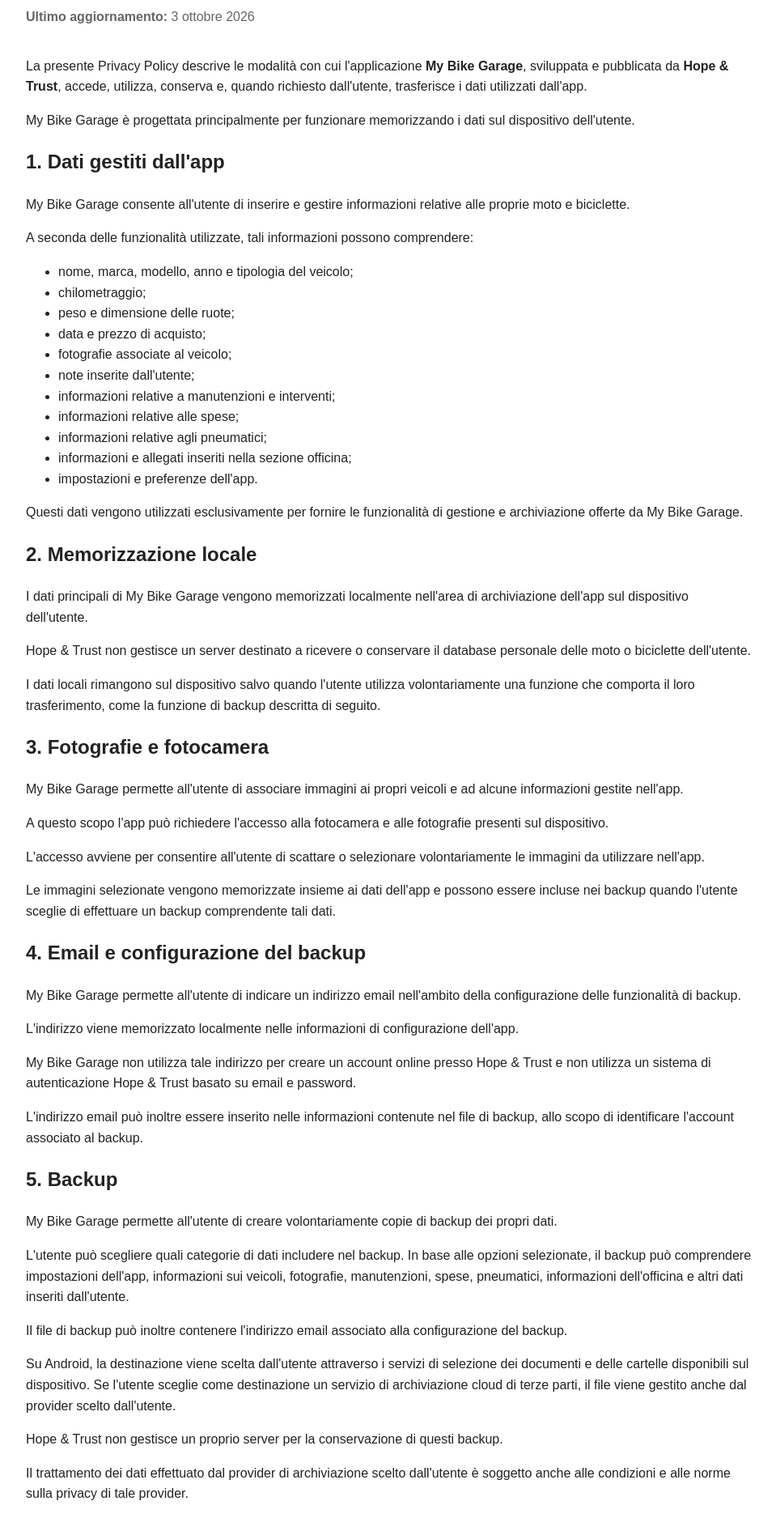
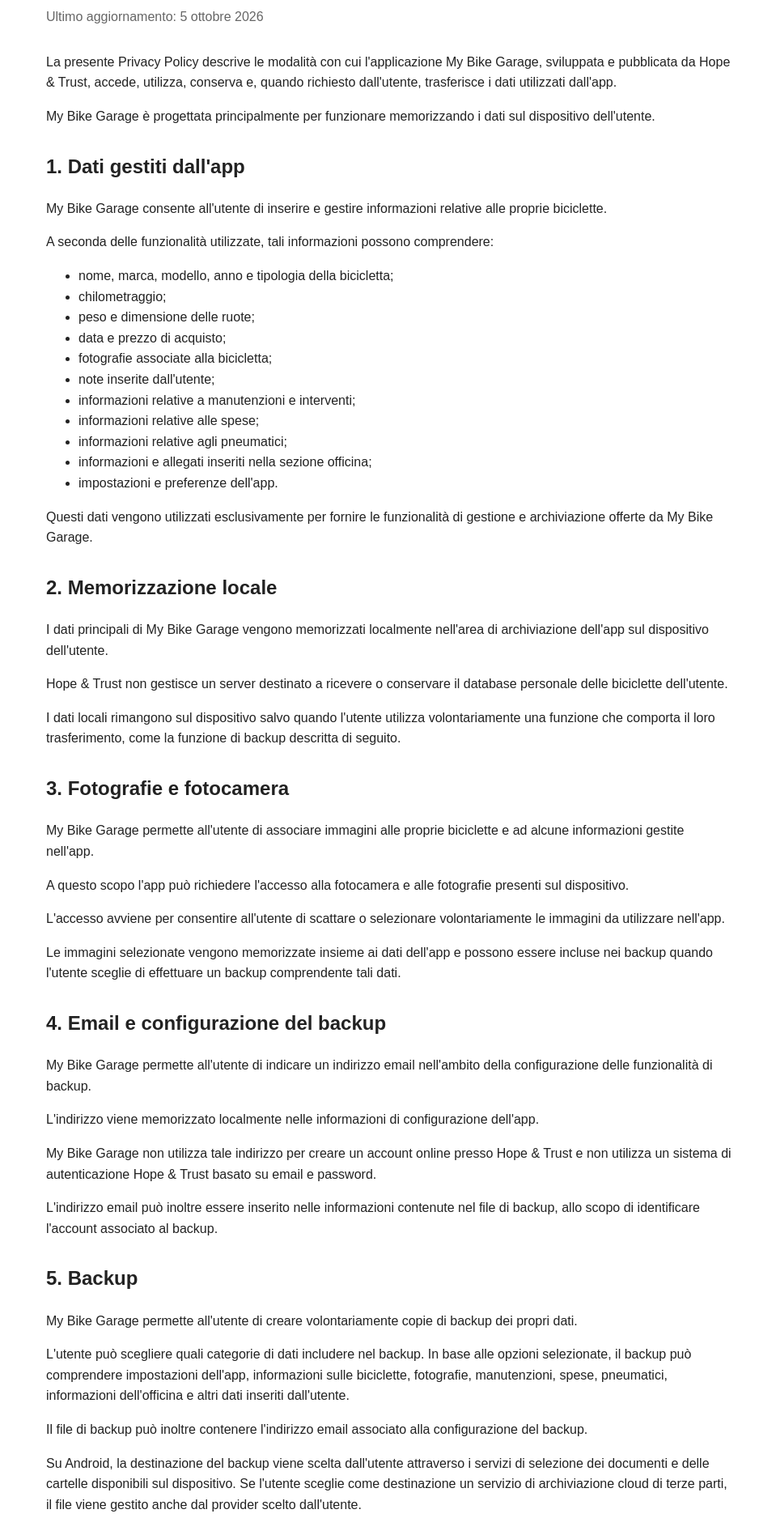
Before and after one commit to RRaymon150/my-bike-garage-privacy, a plain HTML site: page index.html in a window 1280 px wide. Shown: the part 99-1974 px from the top of the page at 81% size, without its empty margins (158-1117 px from the left). Drawn offline with Linux system fonts and the light colour scheme.

Commit message:
Update privacy policy
Updated the privacy policy to reflect changes in wording and structure, including updates to the app's references and details about data management.

```diff
--- a/index.html
+++ b/index.html
@@ -7,41 +7,35 @@
   <style>
     body {
       font-family: Arial, sans-serif;
-      max-width: 900px;
+      max-width: 850px;
       margin: 40px auto;
       padding: 0 20px;
       line-height: 1.6;
       color: #222;
     }
-    h1, h2 {
-      color: #222;
-    }
     h1 {
       margin-bottom: 5px;
     }
+    h2 {
+      margin-top: 30px;
+    }
     .updated {
       color: #666;
-      margin-bottom: 35px;
-    }
-    footer {
-      margin-top: 50px;
-      padding-top: 20px;
-      border-top: 1px solid #ddd;
-      color: #666;
+      margin-bottom: 30px;
     }
   </style>
 </head>
 
 <body>
 
-<h1>Privacy Policy – My Bike Garage</h1>
-<p class="updated"><strong>Ultimo aggiornamento:</strong> 3 ottobre 2026</p>
+<h1>Privacy Policy - My Bike Garage</h1>
+<p class="updated">Ultimo aggiornamento: 5 ottobre 2026</p>
 
 <p>
 La presente Privacy Policy descrive le modalità con cui l'applicazione
-<strong>My Bike Garage</strong>, sviluppata e pubblicata da
-<strong>Hope &amp; Trust</strong>, accede, utilizza, conserva e, quando
-richiesto dall'utente, trasferisce i dati utilizzati dall'app.
+My Bike Garage, sviluppata e pubblicata da Hope &amp; Trust, accede,
+utilizza, conserva e, quando richiesto dall'utente, trasferisce i dati
+utilizzati dall'app.
 </p>
 
 <p>
@@ -53,17 +47,17 @@
 
 <p>
 My Bike Garage consente all'utente di inserire e gestire informazioni
-relative alle proprie moto e biciclette.
+relative alle proprie biciclette.
 </p>
 
 <p>A seconda delle funzionalità utilizzate, tali informazioni possono comprendere:</p>
 
 <ul>
-  <li>nome, marca, modello, anno e tipologia del veicolo;</li>
+  <li>nome, marca, modello, anno e tipologia della bicicletta;</li>
   <li>chilometraggio;</li>
   <li>peso e dimensione delle ruote;</li>
   <li>data e prezzo di acquisto;</li>
-  <li>fotografie associate al veicolo;</li>
+  <li>fotografie associate alla bicicletta;</li>
   <li>note inserite dall'utente;</li>
   <li>informazioni relative a manutenzioni e interventi;</li>
   <li>informazioni relative alle spese;</li>
@@ -86,7 +80,7 @@
 
 <p>
 Hope &amp; Trust non gestisce un server destinato a ricevere o conservare
-il database personale delle moto o biciclette dell'utente.
+il database personale delle biciclette dell'utente.
 </p>
 
 <p>
@@ -98,8 +92,8 @@
 <h2>3. Fotografie e fotocamera</h2>
 
 <p>
-My Bike Garage permette all'utente di associare immagini ai propri
-veicoli e ad alcune informazioni gestite nell'app.
+My Bike Garage permette all'utente di associare immagini alle proprie
+biciclette e ad alcune informazioni gestite nell'app.
 </p>
 
 <p>
@@ -113,8 +107,8 @@
 </p>
 
 <p>
-Le immagini selezionate vengono memorizzate insieme ai dati dell'app
-e possono essere incluse nei backup quando l'utente sceglie di effettuare
+Le immagini selezionate vengono memorizzate insieme ai dati dell'app e
+possono essere incluse nei backup quando l'utente sceglie di effettuare
 un backup comprendente tali dati.
 </p>
 
@@ -144,32 +138,33 @@
 <h2>5. Backup</h2>
 
 <p>
-My Bike Garage permette all'utente di creare volontariamente copie
-di backup dei propri dati.
+My Bike Garage permette all'utente di creare volontariamente copie di
+backup dei propri dati.
 </p>
 
 <p>
 L'utente può scegliere quali categorie di dati includere nel backup.
 In base alle opzioni selezionate, il backup può comprendere impostazioni
-dell'app, informazioni sui veicoli, fotografie, manutenzioni, spese,
+dell'app, informazioni sulle biciclette, fotografie, manutenzioni, spese,
 pneumatici, informazioni dell'officina e altri dati inseriti dall'utente.
 </p>
 
 <p>
-Il file di backup può inoltre contenere l'indirizzo email associato
-alla configurazione del backup.
+Il file di backup può inoltre contenere l'indirizzo email associato alla
+configurazione del backup.
 </p>
 
 <p>
-Su Android, la destinazione viene scelta dall'utente attraverso i servizi
-di selezione dei documenti e delle cartelle disponibili sul dispositivo.
-Se l'utente sceglie come destinazione un servizio di archiviazione cloud
-di terze parti, il file viene gestito anche dal provider scelto dall'utente.
+Su Android, la destinazione del backup viene scelta dall'utente attraverso
+i servizi di selezione dei documenti e delle cartelle disponibili sul
+dispositivo. Se l'utente sceglie come destinazione un servizio di
+archiviazione cloud di terze parti, il file viene gestito anche dal
+provider scelto dall'utente.
 </p>
 
 <p>
-Hope &amp; Trust non gestisce un proprio server per la conservazione
-di questi backup.
+Hope &amp; Trust non gestisce un proprio server per la conservazione di
+questi backup.
 </p>
 
 <p>
@@ -181,28 +176,26 @@
 <h2>6. Connessione Internet e tassi di cambio</h2>
 
 <p>
-My Bike Garage utilizza una connessione Internet per ottenere tassi
-di cambio aggiornati utilizzati dalle funzionalità relative alle valute.
+My Bike Garage utilizza una connessione Internet per ottenere tassi di
+cambio aggiornati utilizzati dalle funzionalità relative alle valute.
 </p>
 
 <p>
-A tale scopo l'app effettua una richiesta al servizio
-<strong>Frankfurter</strong> (api.frankfurter.app) per ottenere i tassi
-di cambio EUR/USD e EUR/GBP.
+A tale scopo l'app effettua una richiesta al servizio Frankfurter
+(api.frankfurter.app) per ottenere i tassi di cambio EUR/USD e EUR/GBP.
 </p>
 
 <p>
 La richiesta effettuata dall'app per questa funzione non include email,
-fotografie, dati dei veicoli, manutenzioni, spese o altri contenuti
+fotografie, dati delle biciclette, manutenzioni, spese o altri contenuti
 inseriti dall'utente nell'app.
 </p>
 
 <p>
-Come avviene normalmente nelle comunicazioni Internet, il servizio
-remoto può ricevere informazioni tecniche necessarie alla comunicazione
-di rete, come l'indirizzo IP. L'eventuale trattamento effettuato dal
-fornitore del servizio è disciplinato dalle relative condizioni e norme
-sulla privacy.
+Come avviene normalmente nelle comunicazioni Internet, il servizio remoto
+può ricevere informazioni tecniche necessarie alla comunicazione di rete,
+come l'indirizzo IP. L'eventuale trattamento effettuato dal fornitore del
+servizio è disciplinato dalle relative condizioni e norme sulla privacy.
 </p>
 
 <h2>7. Pubblicità, profilazione e analytics</h2>
@@ -210,8 +203,8 @@
 <p>My Bike Garage non contiene pubblicità.</p>
 
 <p>
-Hope &amp; Trust non utilizza i dati inseriti in My Bike Garage
-per profilazione pubblicitaria.
+Hope &amp; Trust non utilizza i dati inseriti in My Bike Garage per
+profilazione pubblicitaria.
 </p>
 
 <p>
@@ -222,8 +215,8 @@
 <h2>8. Condivisione dei dati</h2>
 
 <p>
-Hope &amp; Trust non vende i dati personali inseriti dall'utente
-in My Bike Garage.
+Hope &amp; Trust non vende i dati personali inseriti dall'utente in
+My Bike Garage.
 </p>
 
 <p>
@@ -234,8 +227,8 @@
 </p>
 
 <p>
-L'app comunica inoltre con il servizio Frankfurter esclusivamente
-per ottenere i tassi di cambio, secondo quanto descritto nella presente
+L'app comunica inoltre con il servizio Frankfurter esclusivamente per
+ottenere i tassi di cambio, secondo quanto descritto nella presente
 Privacy Policy.
 </p>
 
@@ -274,19 +267,19 @@
 <h2>10. Sicurezza</h2>
 
 <p>
-My Bike Garage è progettata per limitare il trattamento dei dati
-alle funzionalità necessarie all'app.
+My Bike Garage è progettata per limitare il trattamento dei dati alle
+funzionalità necessarie all'app.
 </p>
 
 <p>
-I dati principali vengono conservati nell'area di archiviazione
-dell'app sul dispositivo. Le comunicazioni Internet previste dall'app
-utilizzano connessioni HTTPS.
+I dati principali vengono conservati nell'area di archiviazione dell'app
+sul dispositivo. Le comunicazioni Internet previste dall'app utilizzano
+connessioni HTTPS.
 </p>
 
 <p>
-Quando l'utente sceglie di conservare un backup tramite un servizio
-di terze parti, la sicurezza dell'archiviazione e dell'account utilizzato
+Quando l'utente sceglie di conservare un backup tramite un servizio di
+terze parti, la sicurezza dell'archiviazione e dell'account utilizzato
 dipende anche dalle misure adottate dal provider scelto dall'utente.
 </p>
 
@@ -318,18 +311,16 @@
 <h2>13. Contatti</h2>
 
 <p>
-Per domande relative alla presente Privacy Policy o al trattamento
-dei dati nell'app My Bike Garage è possibile contattare:
+Per domande relative alla presente Privacy Policy o al trattamento dei
+dati nell'app My Bike Garage è possibile contattare:
 </p>
 
 <p>
 <strong>Hope &amp; Trust</strong><br>
-Email: <a href="mailto:hopeandtrust.dev@gmail.com">hopeandtrust.dev@gmail.com</a>
+Email: hopeandtrust.dev@gmail.com
 </p>
 
-<footer>
-  © 2026 Hope &amp; Trust – My Bike Garage
-</footer>
+<p>© 2026 Hope &amp; Trust - My Bike Garage</p>
 
 </body>
 </html>
```
